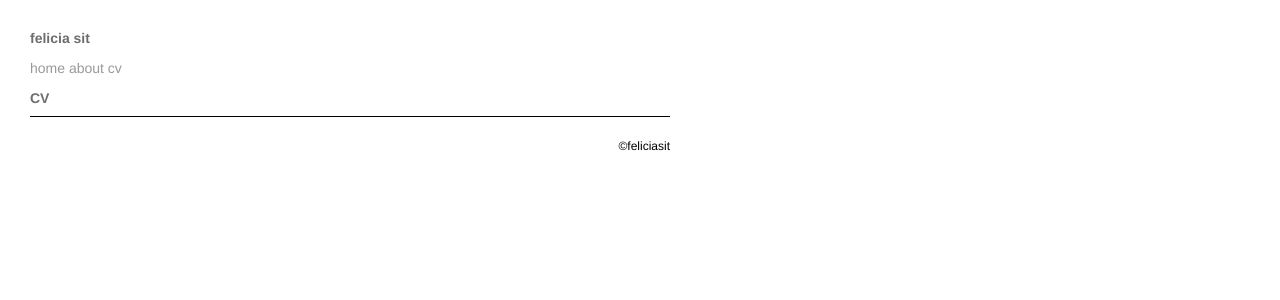
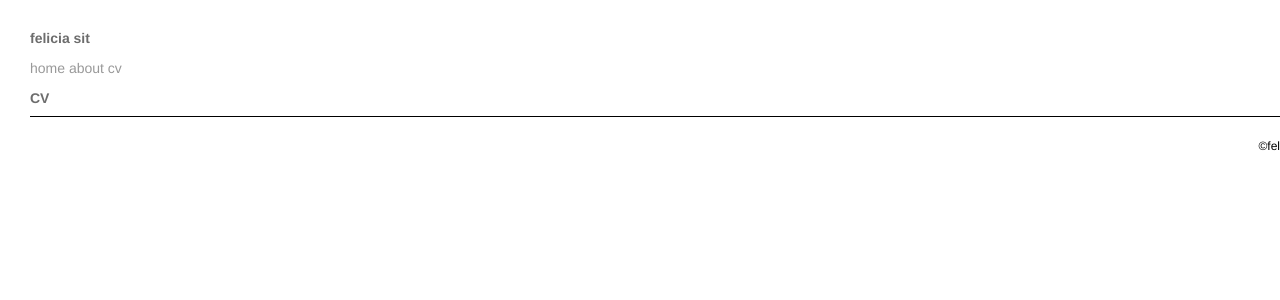
Before and after one commit to feliciasit/feliciasit.github.io, a Jekyll site: the page built from cv/index.html, in a window 1280 px wide. Shown: the top 300 px of the page. Built offline with Jekyll 4.4.1, drawn with Linux system fonts in a browser that asks for light colours.

Commit message:
Update main.css

```diff
--- a/css/main.css
+++ b/css/main.css
@@ -1,6 +1,6 @@
 body {
     margin: 30px;
-    width: 50%;
+    width: 100%;
 }
 
 nav ul, footer ul {
```
